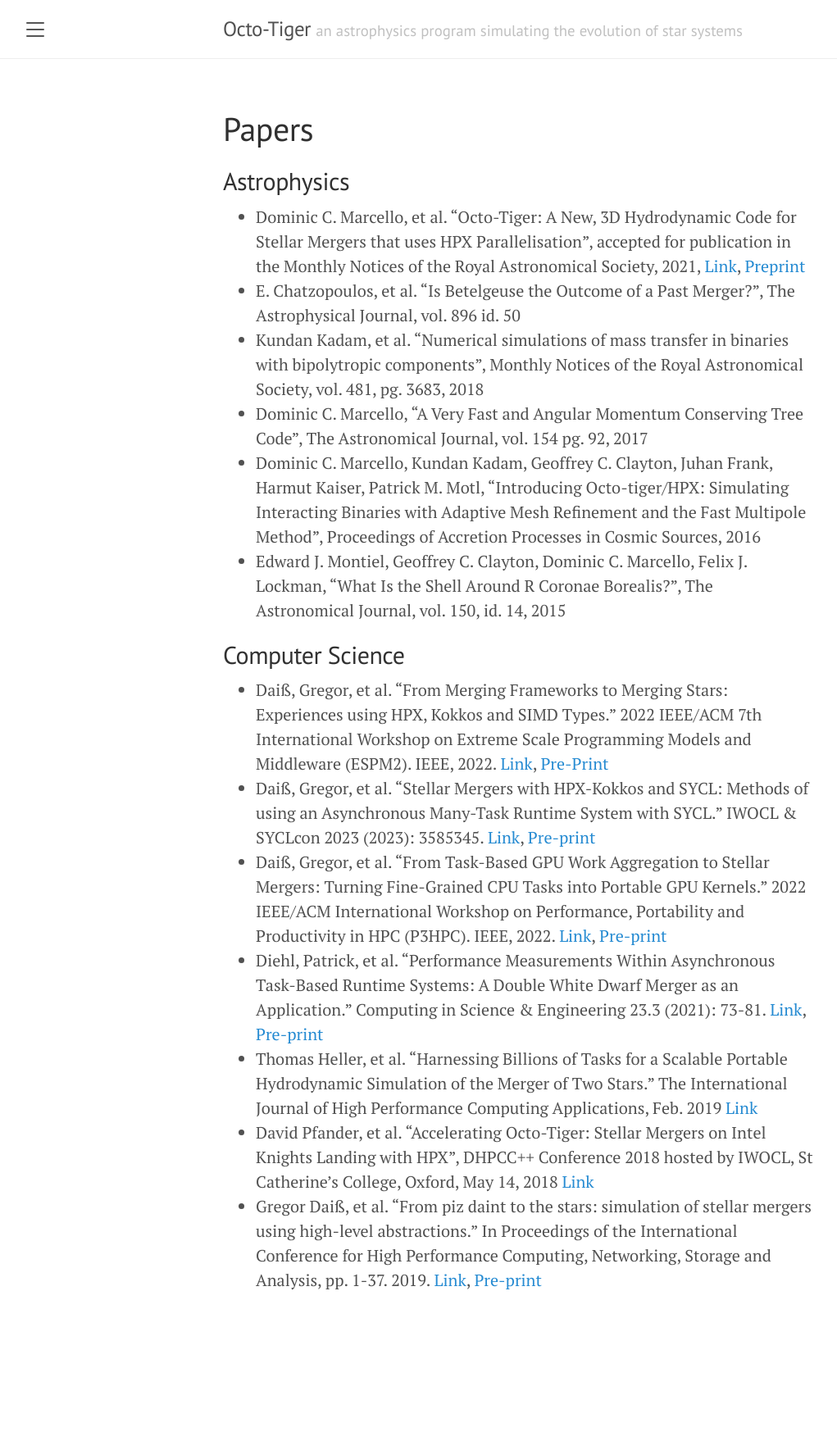
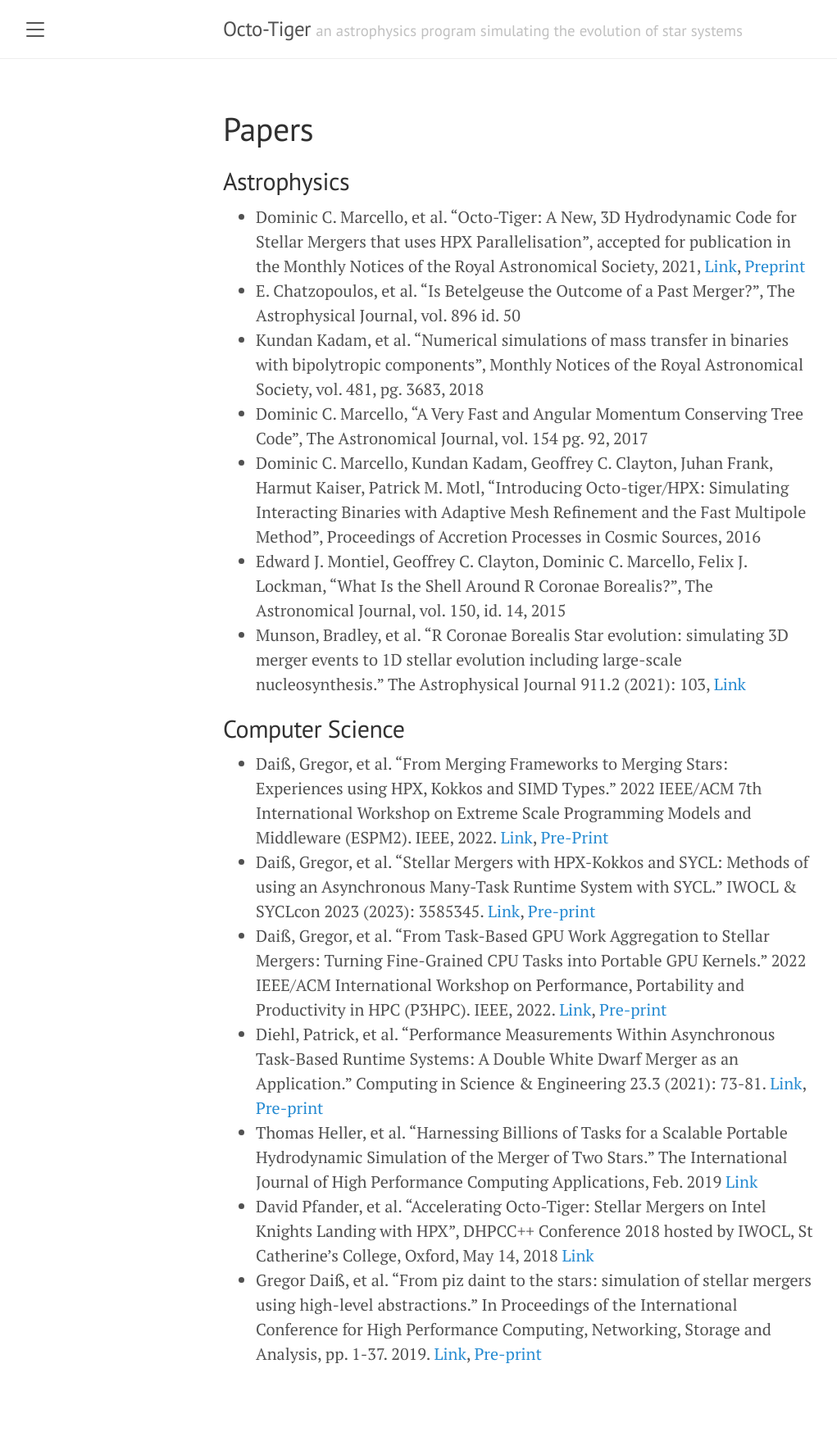
Before and after one commit to octotiger/octotiger.github.io, a Jekyll site: the page built from papers.md, in a window 1280 px wide. Shown: the whole page at 82% size, without its empty margins (8-1029 px from the left). Built offline with Jekyll 4.4.1, drawn with Linux system fonts in a browser that asks for light colours; before the commit the page ends 1657 px from its top, so only the background shows below that.

Commit message:
Update papers.md

```diff
--- a/papers.md
+++ b/papers.md
@@ -11,6 +11,7 @@ title: Papers
 *  Dominic C. Marcello, "A Very Fast and Angular Momentum Conserving Tree Code", The Astronomical Journal, vol. 154 pg. 92, 2017
 *  Dominic C. Marcello, Kundan Kadam, Geoffrey C. Clayton, Juhan Frank, Harmut Kaiser, Patrick M. Motl, "Introducing Octo-tiger/HPX: Simulating Interacting Binaries with Adaptive Mesh Refinement and the Fast Multipole Method", Proceedings of Accretion Processes in Cosmic Sources, 2016
 *  Edward J. Montiel, Geoffrey C. Clayton, Dominic C. Marcello, Felix J. Lockman, "What Is the Shell Around R Coronae Borealis?", The Astronomical Journal, vol. 150, id. 14, 2015
+*  Munson, Bradley, et al. "R Coronae Borealis Star evolution: simulating 3D merger events to 1D stellar evolution including large-scale nucleosynthesis." The Astrophysical Journal 911.2 (2021): 103, [Link](https://iopscience.iop.org/article/10.3847/1538-4357/abeb6c/meta)
 
 ## Computer Science
 
```
